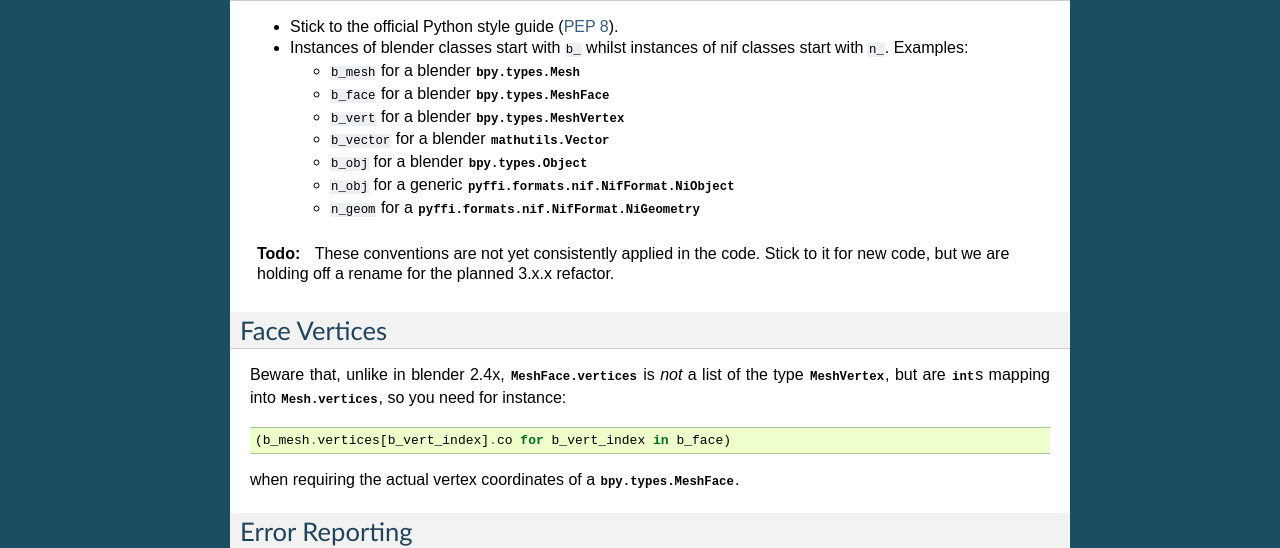
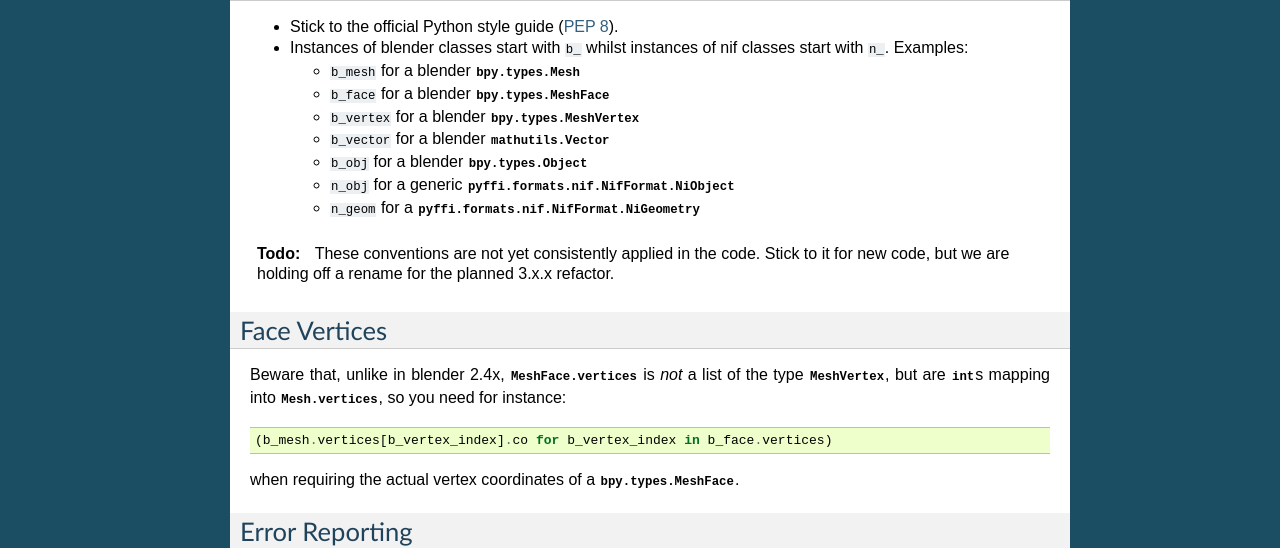
Before and after one commit to niftools/blender_niftools_addon, a Sphinx documentation site: the page built from docs/development/design.rst, in a window 1280 px wide. Shown: the part 539-1087 px from the top of the page. Built offline with Sphinx 7.4.7, drawn with Linux system fonts in a browser that asks for light colours; formulas are drawn with MathJax 3; the version number could not be read and is left out.

Commit message:
Another few small doc fixes.

```diff
--- a/docs/development/design.rst
+++ b/docs/development/design.rst
@@ -36,7 +36,7 @@ Naming Conventions
 
   * ``b_mesh`` for a blender :class:`bpy.types.Mesh`
   * ``b_face`` for a blender :class:`bpy.types.MeshFace`
-  * ``b_vert`` for a blender :class:`bpy.types.MeshVertex`
+  * ``b_vertex`` for a blender :class:`bpy.types.MeshVertex`
   * ``b_vector`` for a blender :class:`mathutils.Vector`
   * ``b_obj`` for a blender :class:`bpy.types.Object`
   * ``n_obj`` for a generic
@@ -56,7 +56,7 @@ Beware that, unlike in blender 2.4x, :class:`MeshFace.vertices` is
 *not* a list of the type :class:`MeshVertex`, but are :class:`int`\ s
 mapping into :class:`Mesh.vertices`, so you need for instance::
 
-    (b_mesh.vertices[b_vert_index].co for b_vert_index in b_face)
+    (b_mesh.vertices[b_vertex_index].co for b_vertex_index in b_face.vertices)
 
 when requiring the actual vertex coordinates of a
 :class:`bpy.types.MeshFace`.
```
